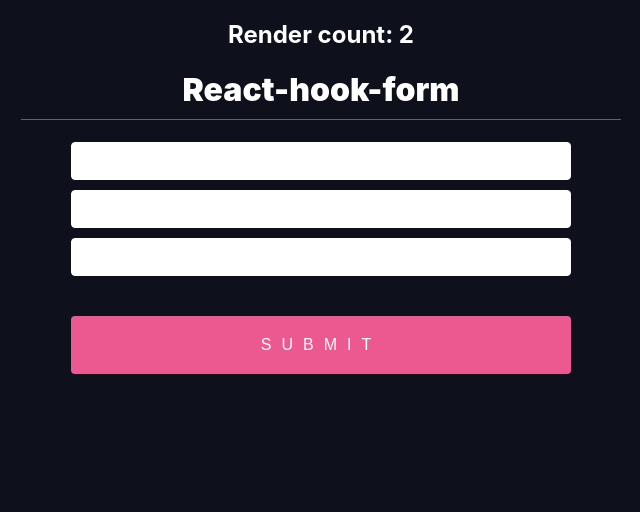
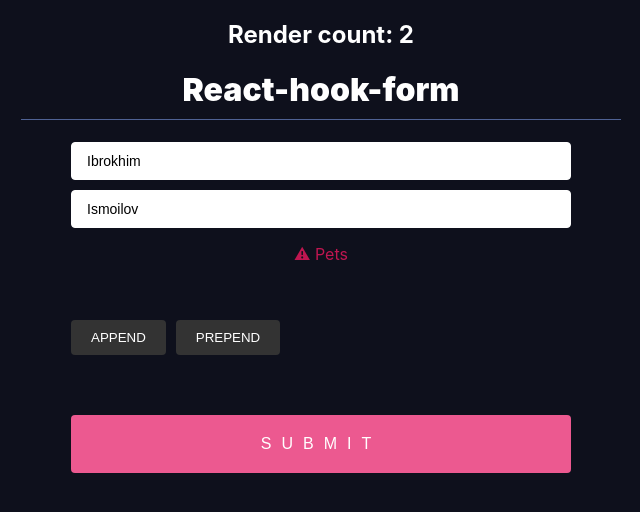
Before and after one commit to ibrokhimismoilov/react-hook-form-tsx, a React (Create React App) app: page / in a window 1280 px wide. Shown: the top 512 px of the page, without its empty margins (319-959 px from the left). Built offline with nearby package versions, Linux system fonts and the light colour scheme.

Commit message:
mode, useFieldArray, fields, append, prepend

```diff
--- a/src/App.tsx
+++ b/src/App.tsx
@@ -1,30 +1,41 @@
-import { useForm, SubmitHandler } from "react-hook-form";
+import { useForm, SubmitHandler, useFieldArray } from "react-hook-form";
 import "./App.css";
 import { Header } from "./components/Header";
 
 let renderCount = 0;
 
-type Inputs = {
-  example?: string;
-  exampleRequired?: string;
-  firstName?: string;
+type FromValues = {
+  firstName: string;
+  lastName: string;
+  pets: { name: string }[];
 };
 
 function App() {
-  renderCount++;
-  console.log(renderCount);
-
   const {
     register,
     handleSubmit,
+    control,
     // watch,
     formState: { errors },
-  } = useForm<Inputs>();
-  const onSubmit: SubmitHandler<Inputs> = (data) => console.log(data);
+  } = useForm<FromValues>({
+    mode: "onChange",
+    defaultValues: {
+      firstName: "Ibrokhim",
+      lastName: "Ismoilov",
+      pets: [],
+    },
+  });
+  const onSubmit: SubmitHandler<FromValues> = (data) => console.log(data);
+  renderCount++;
 
   console.log("errors", errors);
 
   // console.log(watch("example")); // watch input value by passing the name of it
+
+  const { fields, append, prepend } = useFieldArray<FromValues>({
+    control,
+    name: "pets",
+  });
 
   return (
     <div className="App">
@@ -39,9 +50,9 @@
             minLength: { value: 4, message: "kamida 4ta simvol" },
           })}
         />
-        {errors.firstName && <p>{errors.firstName.message}</p>}
+        {errors?.firstName && <p>{errors?.firstName?.message}</p>}
         <input
-          {...register("example", {
+          {...register("lastName", {
             required: {
               value: true,
               message: "Majburiy",
@@ -49,18 +60,39 @@
             minLength: { value: 4, message: "kamida 4ta simvol" },
           })}
         />
-        {errors.example && <p>{errors.example.message}</p>}
+        {errors?.lastName && <p>{errors?.lastName?.message}</p>}
 
-        <input
-          {...register("exampleRequired", {
-            required: {
-              value: true,
-              message: "Majburiy",
-            },
-            minLength: { value: 4, message: "kamida 4ta simvol" },
+        <p>Pets</p>
+
+        <div>
+          {fields.map((field, index) => {
+            return (
+              <input
+                key={field.id}
+                {...register(`pets.${index}.name`, { required: "Majburiy" })}
+              />
+            );
           })}
-        />
-        {errors.exampleRequired && <p>{errors.exampleRequired.message}</p>}
+        </div>
+
+        <div style={{ display: "flex", gap: 10 }}>
+          <button
+            type="button"
+            onClick={() => {
+              append({ name: "append1" });
+            }}
+          >
+            Append
+          </button>
+          <button
+            type="button"
+            onClick={() => {
+              prepend({ name: "append2" });
+            }}
+          >
+            Prepend
+          </button>
+        </div>
 
         <input type="submit" />
       </form>
--- a/src/components/Header.tsx
+++ b/src/components/Header.tsx
@@ -6,6 +6,8 @@
 };
 
 export const Header = ({ renderCount, title }: HeaderTypes) => {
+  console.log(renderCount);
+
   return (
     <header>
       <h2>Render count: {renderCount}</h2>
```
